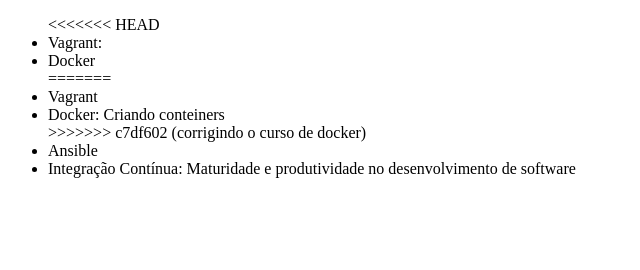
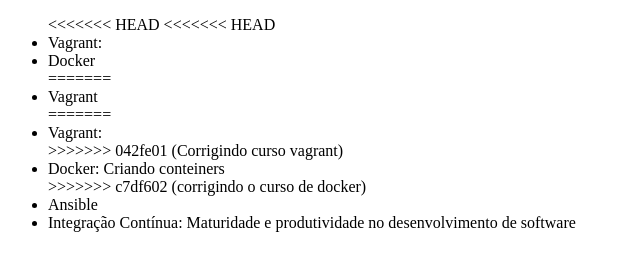
Before and after one commit to LuizImhof/alura-git, a plain HTML site: page index.html in a window 1280 px wide. Shown: the whole page, without its empty margins (0-640 px from the left). Drawn offline with Linux system fonts and the light colour scheme.

Commit message:
Corrigindo curso vagrant

```diff
--- a/index.html
+++ b/index.html
@@ -7,10 +7,14 @@
 <body>
     <ul>
 <<<<<<< HEAD
+<<<<<<< HEAD
         <li>Vagrant:</li>
         <li>Docker</li>
 =======
         <li>Vagrant</li>
+=======
+        <li>Vagrant: </li>
+>>>>>>> 042fe01 (Corrigindo curso vagrant)
         <li>Docker: Criando conteiners</li>
 >>>>>>> c7df602 (corrigindo o curso de docker)
         <li>Ansible</li>
```
